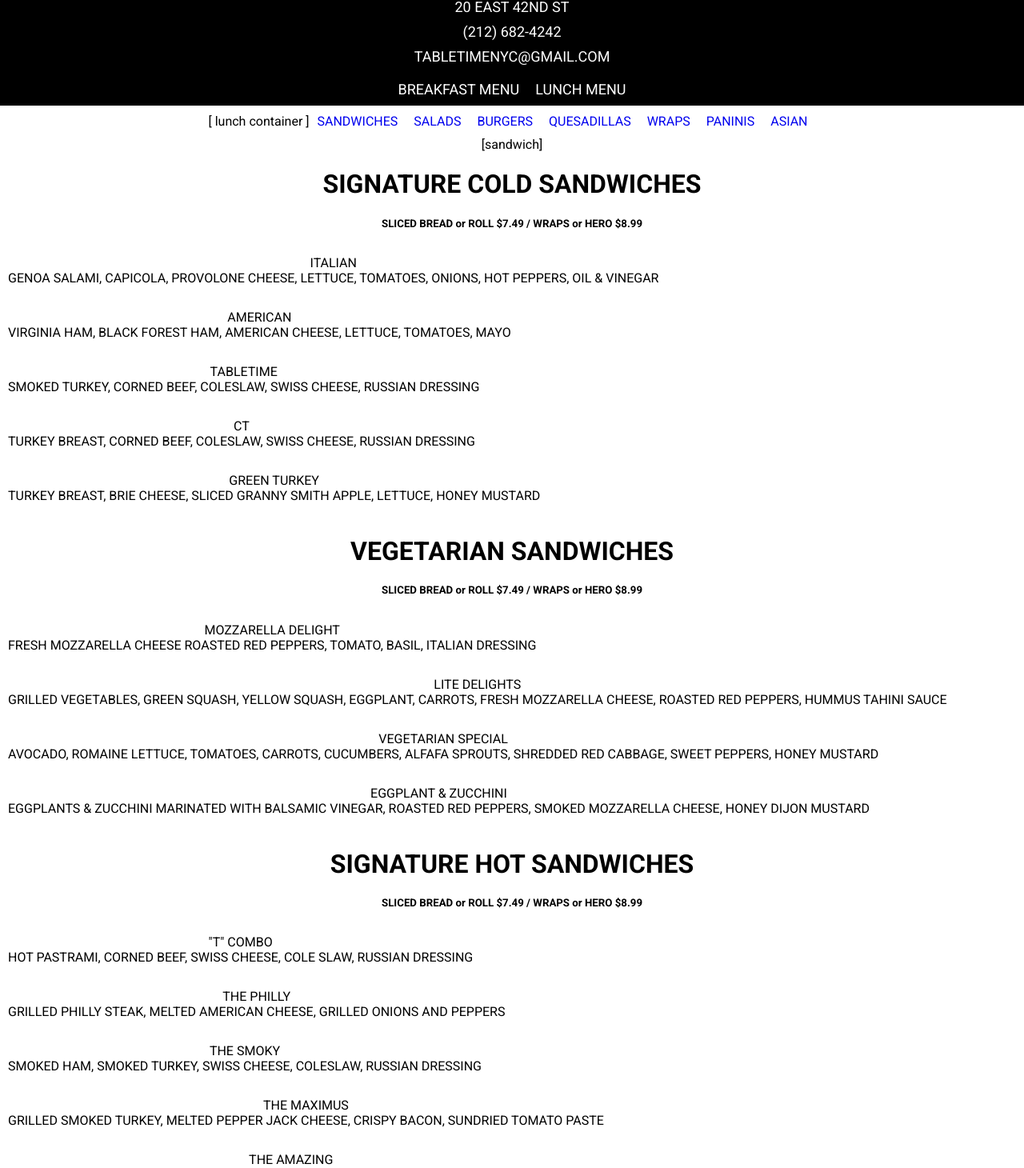
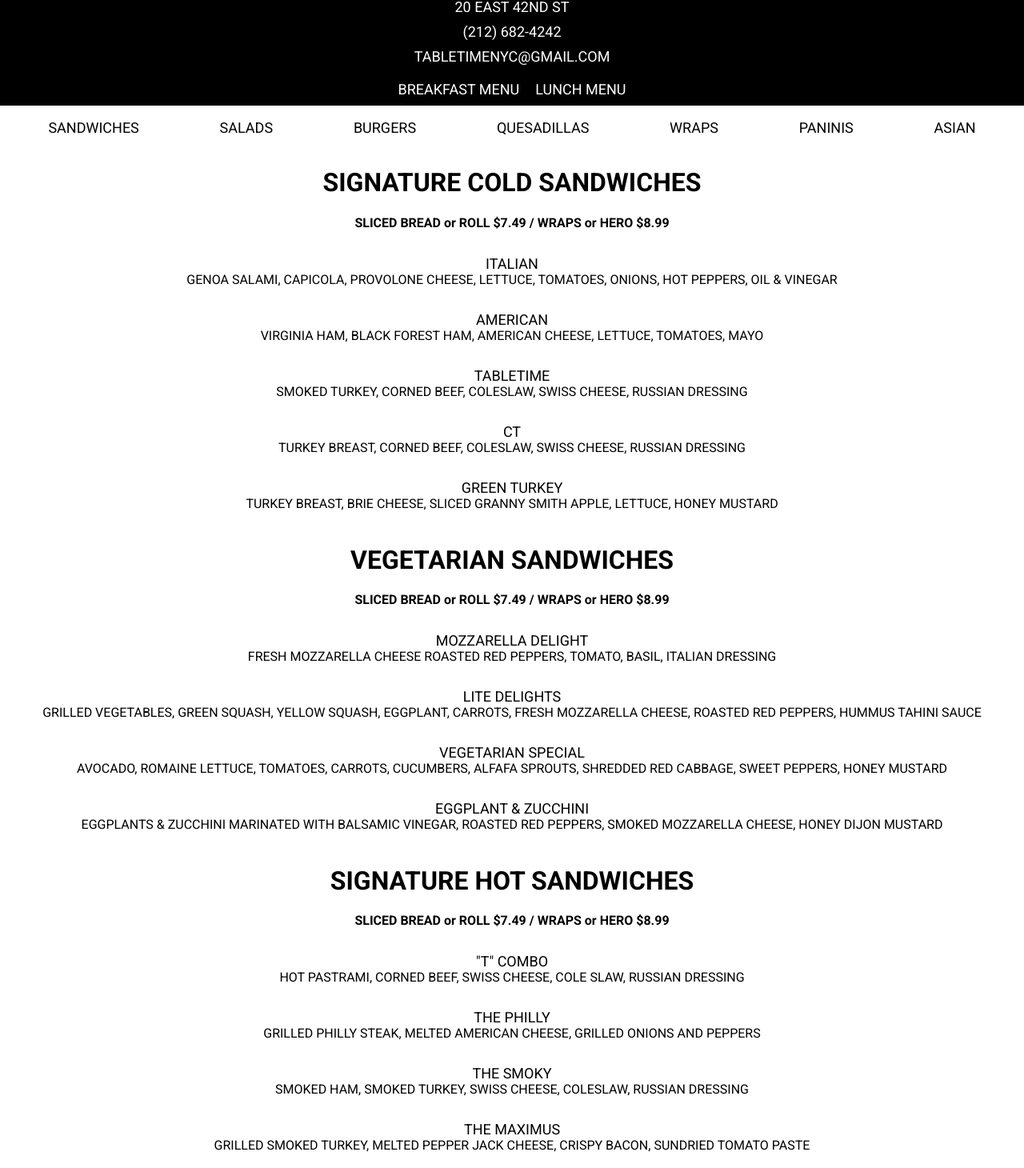
Before and after one commit to dpark926/tabletime, a React (Create React App) app in the folder tabletime/: page /lunch/sandwiches in a window 1280 px wide. Shown: the part 276-1736 px from the top of the page at 80% size. Built offline with nearby package versions, Linux system fonts and the light colour scheme.

Commit message:
import sandwiches and salads data

```diff
--- a/tabletime/src/components/lunch/Salads.js
+++ b/tabletime/src/components/lunch/Salads.js
@@ -1,12 +1,33 @@
 import React from 'react';
+import SALADS_DATA from '../../data/lunch/SALADS';
+import '../../styles/EachMenu.css';
 
 function Salads () {
+  const homestyleSaladData = SALADS_DATA.HOMESTYLE_SALADS.items;
+  const customSaladData = SALADS_DATA.CUSTOM_SALADS.items;
+
+  const homestyleSaladItems = homestyleSaladData.map( item => {
+    return (
+      <div className='lunch-item-box'>
+        <div>
+          <span className='item-name'>{ item.itemName }</span>
+        </div>
+        <div>
+          <span className='item-description'>{ item.itemDescription }</span>
+        </div>
+        <div>
+          <span className='item-price'>{ item.itemPrice }</span>
+        </div>
+      </div>
+    );
+  });
+
   return (
     <div>
-      [salad]
       <h1>HOMESTYLE SALADS</h1>
       <div className='menu-wrapper'>
-        <div className='item-box'>
+        { homestyleSaladItems }
+        {/* <div className='item-box'>
           <span className='item-name'>GARDEN SALAD<br/>
           ROMAINE LETTUCE, TOMATOES, CUCUMBERS, CARROTS, MIXED PEPPERS, BLACK OLIVES, HOUSE DRESSING</span>
           <span className='item-price'>SM $3.95 / LG $6.95</span>
@@ -29,7 +50,7 @@ function Salads () {
           <span className='item-name'>COBB SALAD<br/>
           GRILLED CHICKEN, ROMAINE LETTUCE, TOMATOES, BACON, BOILED EGG, BLUE CHEESE</span>
           <span className='item-price'>LG $7.95</span>
-        </div>
+        </div> */}
       </div>
 
       <h1>CUSTOM SALADS</h1>
--- a/tabletime/src/components/lunch/Sandwiches.js
+++ b/tabletime/src/components/lunch/Sandwiches.js
@@ -1,39 +1,90 @@
 import React from 'react';
-import '../../styles/EachMenu.css'
+import SANDWICHES_DATA from '../../data/lunch/SANDWICHES';
+import '../../styles/EachMenu.css';
 
 function Sandwiches () {
+  const signatureColdSandwichesData = SANDWICHES_DATA.SIGNATURE_COLD_SANDWICHES.items;
+  const vegetarianSandwichesData = SANDWICHES_DATA.VEGETARIAN_SANDWICHES.items;
+  const signatureHotSandwichesData = SANDWICHES_DATA.SIGNATURE_HOT_SANDWICHES.items;
+  const hotSandwichesData = SANDWICHES_DATA.HOT_SANDWICHES.items;
+
+  const signatureColdSandwichItems = signatureColdSandwichesData.map( item => {
+    return (
+      <div className='lunch-item-box'>
+        <div>
+          <span className='item-name'>{ item.itemName }</span>
+        </div>
+        <div>
+          <span className='item-description'>{ item.itemDescription }</span>
+        </div>
+        <div>
+          <span className='item-price'>{ item.itemPrice }</span>
+        </div>
+      </div>
+    );
+  });
+
+  const vegetarianSandwichItems = vegetarianSandwichesData.map( item => {
+    return (
+      <div className='lunch-item-box'>
+        <div>
+          <span className='item-name'>{ item.itemName }</span>
+        </div>
+        <div>
+          <span className='item-description'>{ item.itemDescription }</span>
+        </div>
+        <div>
+          <span className='item-price'>{ item.itemPrice }</span>
+        </div>
+      </div>
+    );
+  });
+
+  const signatureHotSandwichItems = signatureHotSandwichesData.map( item => {
+    return (
+      <div className='lunch-item-box'>
+        <div>
+          <span className='item-name'>{ item.itemName }</span>
+        </div>
+        <div>
+          <span className='item-description'>{ item.itemDescription }</span>
+        </div>
+        <div>
+          <span className='item-price'>{ item.itemPrice }</span>
+        </div>
+      </div>
+    );
+  });
+
+  const hotSandwichItems = hotSandwichesData.map( item => {
+    return (
+      <div className='lunch-item-box'>
+        <div>
+          <span className='item-name'>{ item.itemName }</span>
+        </div>
+        <div>
+          <span className='item-description'>{ item.itemDescription }</span>
+        </div>
+        <div>
+          <span className='item-price'>{ item.itemPrice }</span>
+        </div>
+      </div>
+    );
+  });
+
   return (
     <div>
-      [sandwich]
       <h1>SIGNATURE COLD SANDWICHES</h1>
-      <h5>SLICED BREAD or ROLL $7.49 / WRAPS or HERO $8.99</h5>
+      <h4>SLICED BREAD or ROLL $7.49 / WRAPS or HERO $8.99</h4>
       <div className='menu-wrapper'>
-        <div className='item-box'>
-          <span>ITALIAN<br/>
-          GENOA SALAMI, CAPICOLA, PROVOLONE CHEESE, LETTUCE, TOMATOES, ONIONS, HOT PEPPERS, OIL & VINEGAR</span>
-        </div>
-        <div className='item-box'>
-          <span>AMERICAN<br/>
-          VIRGINIA HAM, BLACK FOREST HAM, AMERICAN CHEESE, LETTUCE, TOMATOES, MAYO</span>
-        </div>
-        <div className='item-box'>
-          <span>TABLETIME<br/>
-          SMOKED TURKEY, CORNED BEEF, COLESLAW, SWISS CHEESE, RUSSIAN DRESSING</span>
-        </div>
-        <div className='item-box'>
-          <span>CT<br/>
-          TURKEY BREAST, CORNED BEEF, COLESLAW, SWISS CHEESE, RUSSIAN DRESSING</span>
-        </div>
-        <div className='item-box'>
-          <span>GREEN TURKEY<br/>
-          TURKEY BREAST, BRIE CHEESE, SLICED GRANNY SMITH APPLE, LETTUCE, HONEY MUSTARD</span>
-        </div>
+        { signatureColdSandwichItems }
       </div>
 
       <h1>VEGETARIAN SANDWICHES</h1>
-      <h5>SLICED BREAD or ROLL $7.49 / WRAPS or HERO $8.99</h5>
+      <h4>SLICED BREAD or ROLL $7.49 / WRAPS or HERO $8.99</h4>
       <div className='menu-wrapper'>
-        <div className='item-box'>
+        { vegetarianSandwichItems }
+        {/* <div className='item-box'>
           MOZZARELLA DELIGHT<br/>
           FRESH MOZZARELLA CHEESE ROASTED RED PEPPERS, TOMATO, BASIL, ITALIAN DRESSING
         </div>
@@ -48,13 +99,14 @@ function Sandwiches () {
         <div className='item-box'>
           EGGPLANT & ZUCCHINI<br/>
           EGGPLANTS & ZUCCHINI MARINATED WITH BALSAMIC VINEGAR, ROASTED RED PEPPERS, SMOKED MOZZARELLA CHEESE, HONEY DIJON MUSTARD
-        </div>
+        </div> */}
       </div>
 
       <h1>SIGNATURE HOT SANDWICHES</h1>
-      <h5>SLICED BREAD or ROLL $7.49 / WRAPS or HERO $8.99</h5>
+      <h4>SLICED BREAD or ROLL $7.49 / WRAPS or HERO $8.99</h4>
       <div className='menu-wrapper'>
-        <div className='item-box'>
+        { signatureHotSandwichItems }
+        {/* <div className='item-box'>
           "T" COMBO<br/>
           HOT PASTRAMI, CORNED BEEF, SWISS CHEESE, COLE SLAW, RUSSIAN DRESSING
         </div>
@@ -73,13 +125,14 @@ function Sandwiches () {
         <div className='item-box'>
           THE AMAZING<br/>
           OVEN ROASTED FRESH TURKEY, MELTED SWISS CHEESE, ROASTED PEPPERS, CRANBERRY SAUCE
-        </div>
+        </div> */}
       </div>
 
       <h1>HOT SANDWICHES</h1>
-      <h5>SLICED BREAD or ROLL $7.49 / WRAPS or HERO $8.99</h5>
+      <h4>SLICED BREAD or ROLL $7.49 / WRAPS or HERO $8.99</h4>
       <div className='menu-wrapper'>
-        <div className='item-box'>
+        { hotSandwichItems }
+        {/* <div className='item-box'>
           THE CLASSIC<br/>
           GRILLED CHICKEN BREAST, FRESH MOZZARELLA CHEESE, GRILLED ONIONS, ROMAINE LETTUCE, ROASTED RED PEPPERS
         </div>
@@ -98,7 +151,7 @@ function Sandwiches () {
         <div className='item-box'>
           HONEY BBQ CHICKEN<br/>
           GRILLED CHICKEN BREAST, MELTED FRESH MOZZARELLA CHEESE, GRILLED ONIONS, ROMAINE LETTUCE
-        </div>
+        </div> */}
       </div>
     </div>
   )
--- a/tabletime/src/containers/LunchContainer.js
+++ b/tabletime/src/containers/LunchContainer.js
@@ -13,29 +13,27 @@ class LunchContainer extends Component {
   render = () => {
     return (
       <div className='lunch-container'>
-        [ lunch container ]
-        <Link to="/lunch/sandwiches">
-          <div className='lunch-category'>SANDWICHES</div>
+        <Link to="/lunch/sandwiches" className='lunch-category'>
+          <div>SANDWICHES</div>
         </Link>
-        <Link to="/lunch/salads">
-          <div className='lunch-category'>SALADS</div>
+        <Link to="/lunch/salads" className='lunch-category'>
+          <div>SALADS</div>
         </Link>
-        <Link to="/lunch/burgers">
-          <div className='lunch-category'>BURGERS</div>
+        <Link to="/lunch/burgers" className='lunch-category'>
+          <div>BURGERS</div>
         </Link>
-        <Link to="/lunch/quesadillas">
-          <div className='lunch-category'>QUESADILLAS</div>
+        <Link to="/lunch/quesadillas" className='lunch-category'>
+          <div>QUESADILLAS</div>
         </Link>
-        <Link to="/lunch/wraps">
-          <div className='lunch-category'>WRAPS</div>
+        <Link to="/lunch/wraps" className='lunch-category'>
+          <div>WRAPS</div>
         </Link>
-        <Link to="/lunch/paninis">
-          <div className='lunch-category'>PANINIS</div>
+        <Link to="/lunch/paninis" className='lunch-category'>
+          <div>PANINIS</div>
         </Link>
-        <Link to="/lunch/asian">
-          <div className='lunch-category'>ASIAN</div>
+        <Link to="/lunch/asian" className='lunch-category'>
+          <div>ASIAN</div>
         </Link>
-
       </div>
     )
   }
--- a/tabletime/src/data/lunch/SALADS.js
+++ b/tabletime/src/data/lunch/SALADS.js
@@ -1,4 +1,4 @@
-const homestyleSalads = {
+const HOMESTYLE_SALADS = {
   heading: 'HOMESTYLE SALADS',
   subHeading: '',
   items: [
@@ -29,7 +29,7 @@ const homestyleSalads = {
   ]
 }
 
-const customSalads = {
+const CUSTOM_SALADS = {
   heading: 'CUSTOM SALADS',
   subHeading: 'SMALL $7.95 / LARGE $8.95',
   items: [
@@ -55,3 +55,8 @@ const customSalads = {
     // },
   ]
 }
+
+export default {
+  HOMESTYLE_SALADS,
+  CUSTOM_SALADS
+}
--- a/tabletime/src/data/lunch/SANDWICHES.js
+++ b/tabletime/src/data/lunch/SANDWICHES.js
@@ -1,4 +1,4 @@
-const signatureColdSandwiches = {
+const SIGNATURE_COLD_SANDWICHES = {
   heading: 'SIGNATURE COLD SANDWICHES',
   subHeading: 'SLICED BREAD or ROLL $7.49 / WRAPS or HERO $8.99',
   items: [
@@ -30,7 +30,7 @@ const signatureColdSandwiches = {
   ]
 }
 
-const vegetarianSandwiches = {
+const VEGETARIAN_SANDWICHES = {
   heading: 'VEGETARIAN SANDWICHES',
   subHeading: 'SLICED BREAD or ROLL $7.49 / WRAPS or HERO $8.99',
   items: [
@@ -57,7 +57,7 @@ const vegetarianSandwiches = {
   ]
 }
 
-const signatureHotSandwiches = {
+const SIGNATURE_HOT_SANDWICHES = {
   heading: 'SIGNATURE HOT SANDWICHES',
   subHeading: 'SLICED BREAD or ROLL $7.49 / WRAPS or HERO $8.99',
   items: [
@@ -89,7 +89,7 @@ const signatureHotSandwiches = {
   ]
 }
 
-const hotSandwiches = {
+const HOT_SANDWICHES = {
   heading: 'HOT SANDWICHES',
   subHeading: 'SLICED BREAD or ROLL $7.49 / WRAPS or HERO $8.99',
   items: [
@@ -120,3 +120,10 @@ const hotSandwiches = {
     },
   ]
 }
+
+export default {
+  SIGNATURE_COLD_SANDWICHES,
+  VEGETARIAN_SANDWICHES,
+  SIGNATURE_HOT_SANDWICHES,
+  HOT_SANDWICHES
+}
--- a/tabletime/src/styles/BreakfastLunch.css
+++ b/tabletime/src/styles/BreakfastLunch.css
@@ -28,7 +28,22 @@
    padding-left: 10px;
  } */
 
-.lunch-category {
-  display: inline-block;
-  margin: 10px;
-}
+ .lunch-container {
+   display: flex;
+   flex-direction: row;
+   flex-wrap: wrap;
+   justify-content: center;
+   padding-top: 10px;
+   padding-bottom: 10px;
+   font-size: 1.125em;
+   /* border-bottom: 1px solid black; */
+ }
+
+ .lunch-category {
+   flex-grow: 1;
+   /* flex-basis: 45%; */
+   text-decoration: none;
+   color: black;
+   line-height: 2;
+   /* border: 1px solid red; */
+  }
--- a/tabletime/src/styles/EachMenu.css
+++ b/tabletime/src/styles/EachMenu.css
@@ -42,3 +42,10 @@
   font-size: 1.125em;
   border: 1px solid red; */
 }
+
+.lunch-item-box {
+  display: flex;
+  flex-direction: column;
+  margin-top: 10px;
+  margin-bottom: 20px;
+}
```
